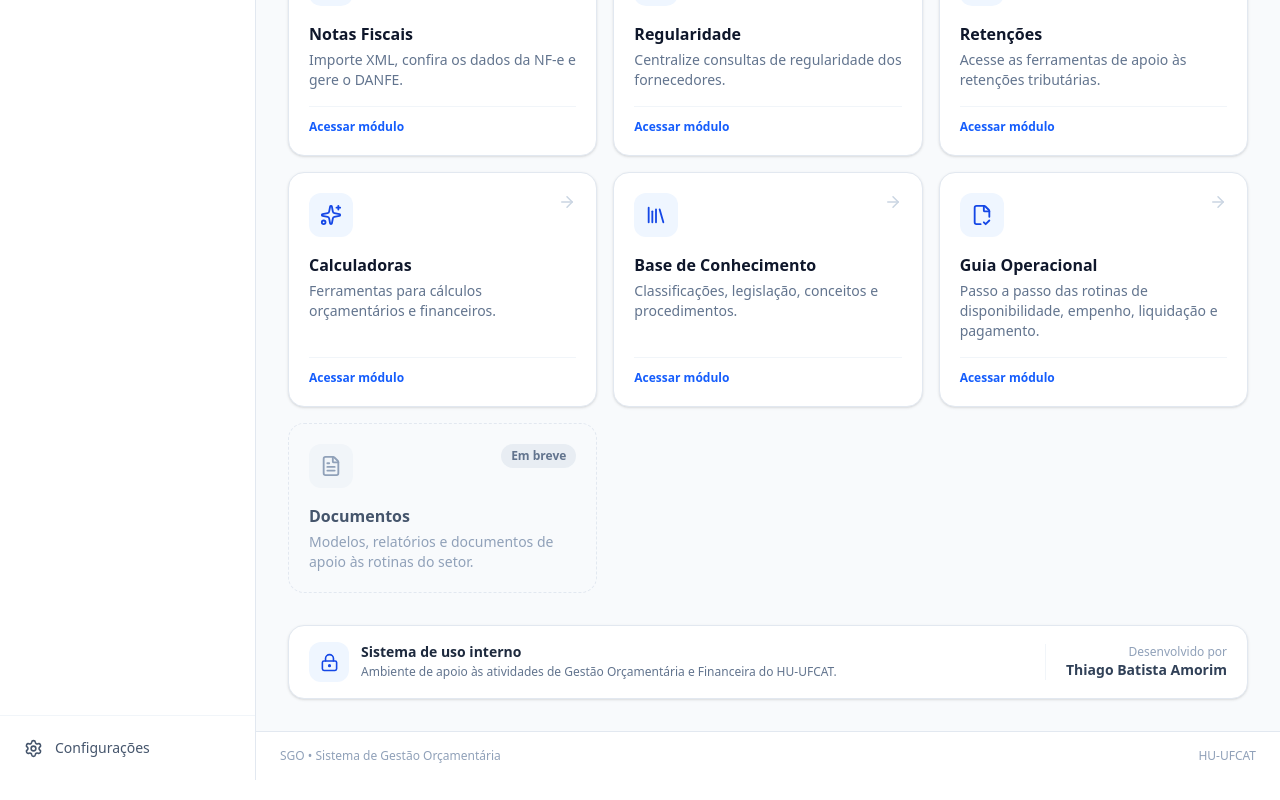
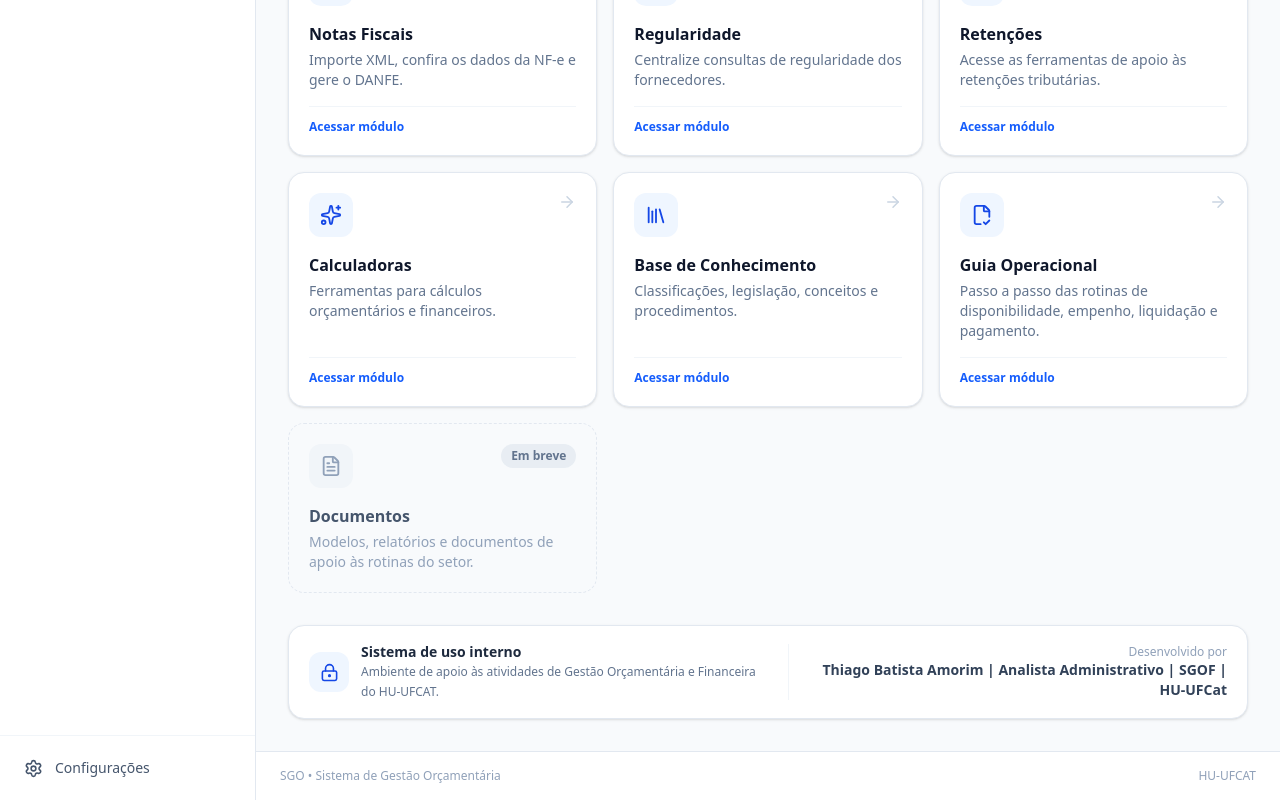
Before and after one commit to thiagoamorim-ship-it/sgofufcat, a React (Vite) app: page / in a window 1280 px wide. Shown: the part 759-1559 px from the top of the page. Built offline with nearby package versions, Linux system fonts and the light colour scheme.

Commit message:
feat: inclui dados de desenvolvedor

```diff
--- a/src/pages/Dashboard.tsx
+++ b/src/pages/Dashboard.tsx
@@ -258,7 +258,7 @@ export default function Dashboard() {
           </p>
 
           <p className="text-sm font-semibold text-slate-700">
-            Thiago Batista Amorim
+            Thiago Batista Amorim | Analista Administrativo | SGOF | HU-UFCat
           </p>
         </div>
       </section>
```
